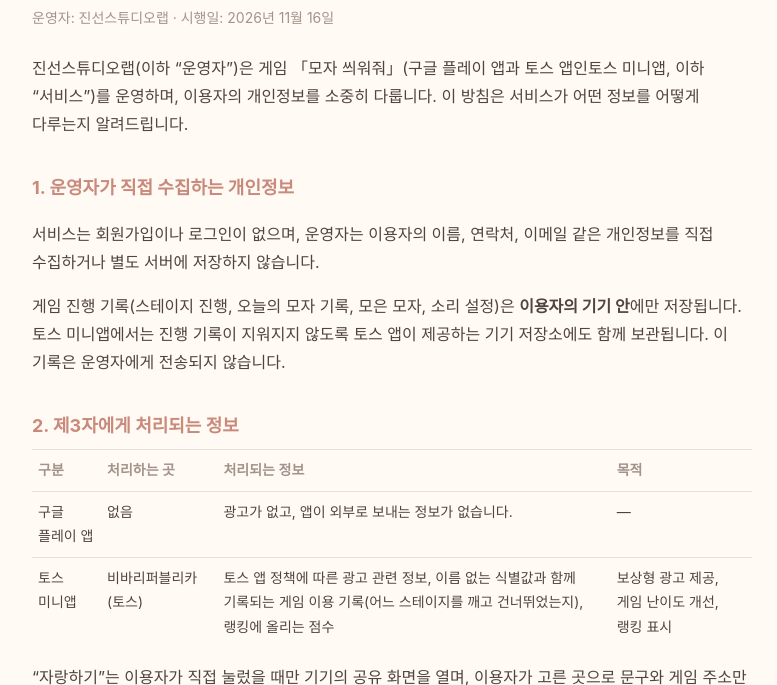
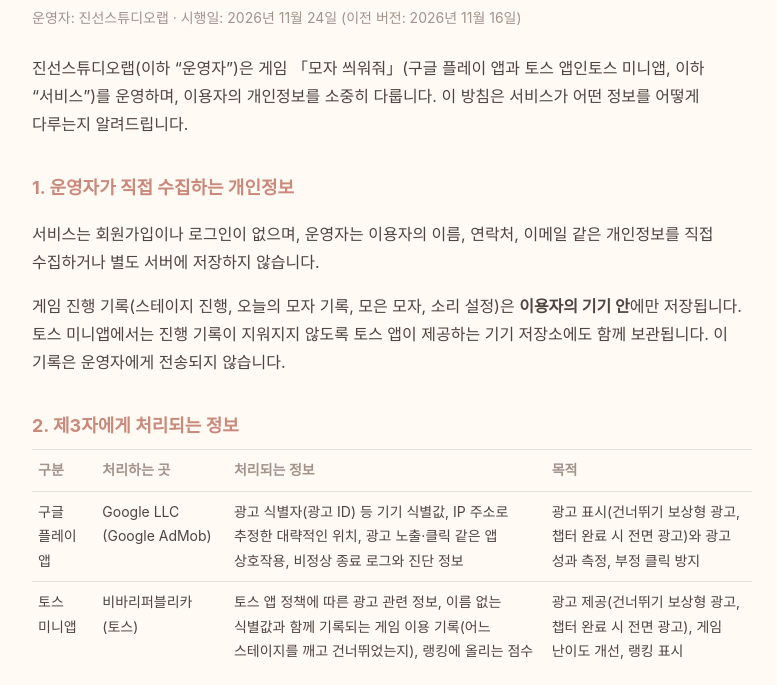
Before and after one commit to jinsunstudiolab/jinsunstudiolab.github.io, a plain HTML site: page hat-game/privacy.html in a window 1280 px wide. Shown: the part 74-759 px from the top of the page, without its empty margins (248-1025 px from the left). Drawn offline with Linux system fonts and the light colour scheme.

Commit message:
hat-game privacy: add AdMob and Toss interstitial ads

```diff
--- a/hat-game/privacy.html
+++ b/hat-game/privacy.html
@@ -21,7 +21,7 @@
 <body>
 <main>
 <h1>「모자 씌워줘」 개인정보처리방침</h1>
-<p class="meta">운영자: 진선스튜디오랩 · 시행일: 2026년 11월 16일</p>
+<p class="meta">운영자: 진선스튜디오랩 · 시행일: 2026년 11월 24일 (이전 버전: 2026년 11월 16일)</p>
 
 <p>진선스튜디오랩(이하 “운영자”)은 게임 「모자 씌워줘」(구글 플레이 앱과 토스 앱인토스 미니앱, 이하 “서비스”)를 운영하며, 이용자의 개인정보를 소중히 다룹니다. 이 방침은 서비스가 어떤 정보를 어떻게 다루는지 알려드립니다.</p>
 
@@ -32,10 +32,12 @@
 <h2>2. 제3자에게 처리되는 정보</h2>
 <table>
   <tr><th>구분</th><th>처리하는 곳</th><th>처리되는 정보</th><th>목적</th></tr>
-  <tr><td>구글 플레이 앱</td><td>없음</td><td>광고가 없고, 앱이 외부로 보내는 정보가 없습니다.</td><td>—</td></tr>
-  <tr><td>토스 미니앱</td><td>비바리퍼블리카(토스)</td><td>토스 앱 정책에 따른 광고 관련 정보, 이름 없는 식별값과 함께 기록되는 게임 이용 기록(어느 스테이지를 깨고 건너뛰었는지), 랭킹에 올리는 점수</td><td>보상형 광고 제공, 게임 난이도 개선, 랭킹 표시</td></tr>
+  <tr><td>구글 플레이 앱</td><td>Google LLC (Google AdMob)</td><td>광고 식별자(광고 ID) 등 기기 식별값, IP 주소로 추정한 대략적인 위치, 광고 노출·클릭 같은 앱 상호작용, 비정상 종료 로그와 진단 정보</td><td>광고 표시(건너뛰기 보상형 광고, 챕터 완료 시 전면 광고)와 광고 성과 측정, 부정 클릭 방지</td></tr>
+  <tr><td>토스 미니앱</td><td>비바리퍼블리카(토스)</td><td>토스 앱 정책에 따른 광고 관련 정보, 이름 없는 식별값과 함께 기록되는 게임 이용 기록(어느 스테이지를 깨고 건너뛰었는지), 랭킹에 올리는 점수</td><td>광고 제공(건너뛰기 보상형 광고, 챕터 완료 시 전면 광고), 게임 난이도 개선, 랭킹 표시</td></tr>
 </table>
 <p>“자랑하기”는 이용자가 직접 눌렀을 때만 기기의 공유 화면을 열며, 이용자가 고른 곳으로 문구와 게임 주소만 전달합니다.</p>
+
+<p>구글 플레이 앱의 광고는 Google AdMob이 제공하며, Google이 이 정보를 처리하는 방식은 <a href="https://policies.google.com/technologies/partner-sites?hl=ko">Google 파트너 사이트 정보 처리 방식</a>에서 확인할 수 있습니다. 기기 설정 → Google → 광고에서 광고 ID를 재설정하거나 삭제할 수 있고, 맞춤 광고를 끌 수 있습니다.</p>
 
 <h2>3. 보관과 삭제</h2>
 <p>운영자가 보관하는 개인정보는 없습니다. 기기에 저장된 게임 진행 기록은 앱을 삭제하거나 앱 데이터를 지우면 함께 삭제됩니다.</p>
```
